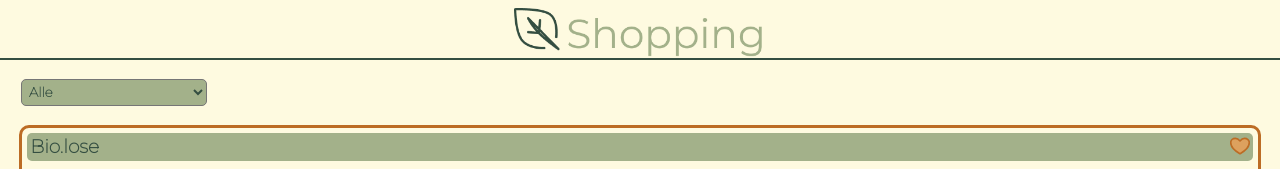
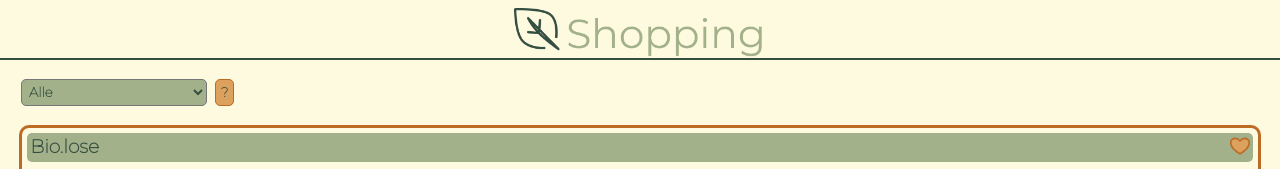
Before and after one commit to danielab93/capstone-project, a React (Vite) app: page /shopping in a window 1280 px wide. Shown: the top 169 px of the page. Built offline with nearby package versions, Linux system fonts and the light colour scheme.

Commit message:
added popup for the three mainpages

```diff
--- /dev/null
+++ b/src/components/PopUp.jsx
@@ -0,0 +1,33 @@
+import styled from "styled-components";
+import Popup from "reactjs-popup";
+import "reactjs-popup/dist/index.css";
+
+function PopUp({ text }) {
+  return (
+    <Popup trigger={<ModalButton> ? </ModalButton>} modal position="right top">
+      <ModalDiv>
+        <p>{text}</p>
+      </ModalDiv>
+    </Popup>
+  );
+}
+
+export default PopUp;
+
+const ModalButton = styled.button`
+  background-color: var(--color-two);
+  color: var(--logo-one);
+  border: 1px solid var(--color-three);
+  border-radius: 5px;
+  padding: 0.3rem;
+  position: relative;
+  width: fit-content;
+  margin-left: 0.5rem;
+`;
+
+const ModalDiv = styled.div`
+  background-color: var(--main-background);
+  border: 3px solid var(--color-three);
+  border-radius: 5px;
+  padding: 0.5rem;
+`;
--- a/src/pages/Beauty.jsx
+++ b/src/pages/Beauty.jsx
@@ -4,6 +4,7 @@ import FooterNavbar from "../components/FooterNavbar";
 import beautyheader from "../images/Beauty.png";
 import InformationCards from "../components/InformationCards";
 import Filter from "../components/Filter";
+import PopUp from "../components/PopUp";
 import { beautyspots } from "../library/data.js";
 import { filterOptions } from "../library/filterOptions";
 import { useEffect } from "react";
@@ -48,6 +49,11 @@ function Beauty({
           onFilterLocations={onFilterLocations}
           locations={beautyspots}
         />
+        <PopUp
+          text={
+            "Schönheit kommt von Innen und vor allem aus der Natur. Finde die besten Beautysalons und Friseure, die ausschließlich mit Naturkosmetik arbeiten."
+          }
+        />
         <section>{beautyCards}</section>
       </main>
       <FooterNavbar />
--- a/src/pages/Restaurants.jsx
+++ b/src/pages/Restaurants.jsx
@@ -4,6 +4,7 @@ import FooterNavbar from "../components/FooterNavbar";
 import restaurantheader from "../images/Restaurants.png";
 import InformationCards from "../components/InformationCards";
 import Filter from "../components/Filter";
+import PopUp from "../components/PopUp";
 import { restaurants } from "../library/data.js";
 import { filterOptions } from "../library/filterOptions";
 import { useEffect } from "react";
@@ -48,6 +49,11 @@ function Restaurants({
           onFilterLocations={onFilterLocations}
           locations={restaurants}
         />
+        <PopUp
+          text={
+            "Hunger? Hier findest du eine Auswahl der besten veganen und vegetarischen Restaurants in Hamburg!"
+          }
+        />
         <section>{restaurantCards}</section>
       </main>
       <FooterNavbar />
--- a/src/pages/Shopping.jsx
+++ b/src/pages/Shopping.jsx
@@ -4,6 +4,7 @@ import FooterNavbar from "../components/FooterNavbar";
 import shoppingheader from "../images/Shopping.png";
 import InformationCards from "../components/InformationCards";
 import Filter from "../components/Filter";
+import PopUp from "../components/PopUp";
 import { shops } from "../library/data.js";
 import { filterOptions } from "../library/filterOptions";
 import { useEffect } from "react";
@@ -47,6 +48,11 @@ function Shopping({
           onFilterLocations={onFilterLocations}
           locations={shops}
         />
+        <PopUp
+          text={
+            "Nachhaltig shoppen? Das geht! Hier findest du Geheimtipps zum umweltfreundlichen Einkaufen."
+          }
+        />
         <section>{shoppingCards}</section>
       </main>
       <FooterNavbar />
```
